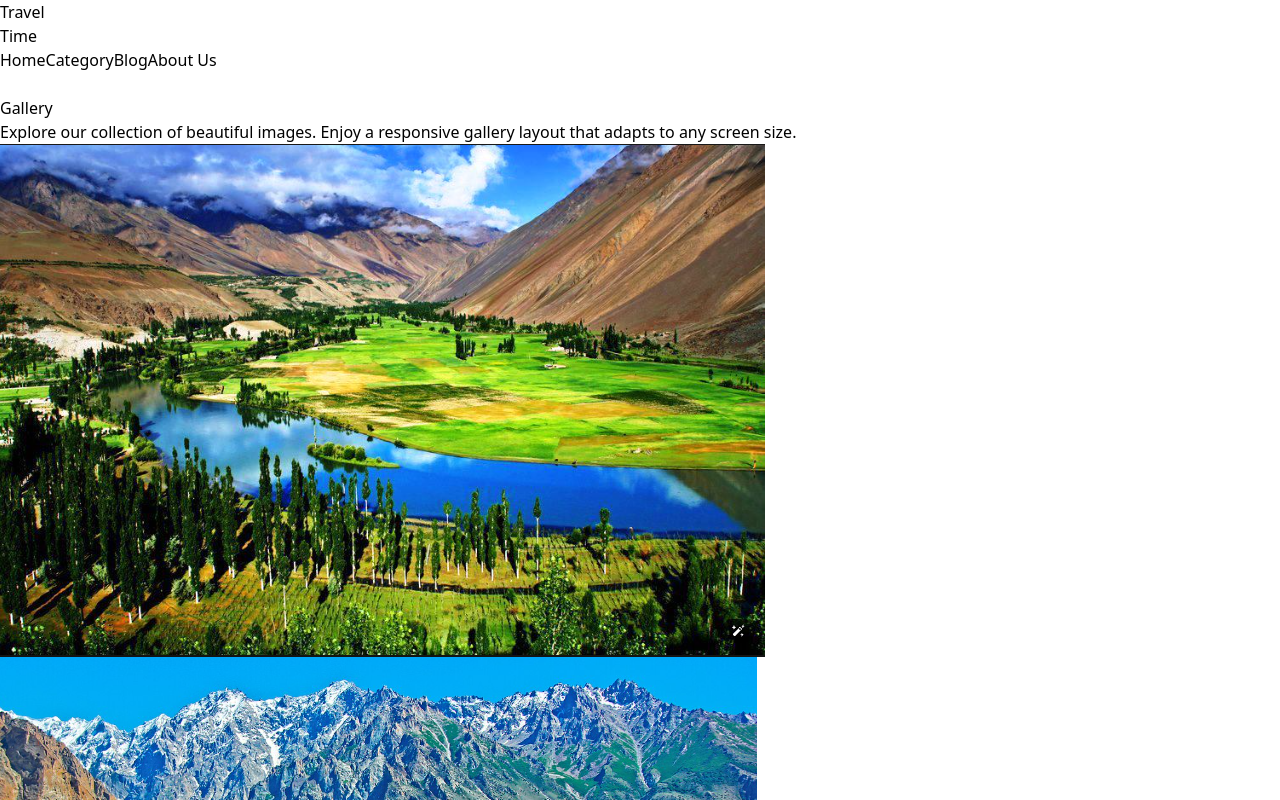
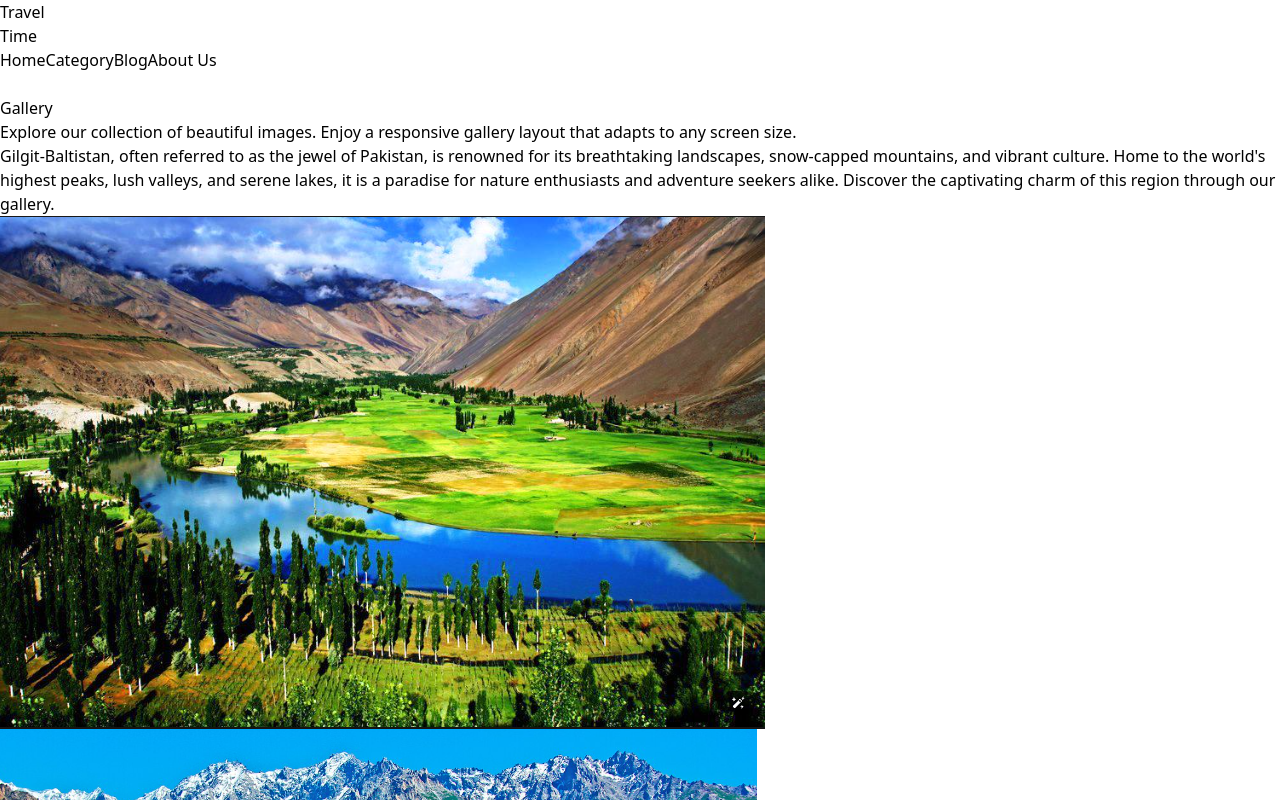
Before and after one commit to ILYAS1288/Travel-time, a React (Vite) app in the folder my-project/: page /view-all in a window 1280 px wide. Shown: the top 800 px of the page. Built offline with nearby package versions, Linux system fonts and the light colour scheme.

Commit message:
paragrah

```diff
--- a/my-project/src/pages/View.jsx
+++ b/my-project/src/pages/View.jsx
@@ -29,8 +29,11 @@ const View = () => {
   return (
     <div className="bg-gray-50 min-h-screen flex flex-col items-center py-10">
       <h1 className="text-4xl font-bold text-gray-700 mb-6">Gallery</h1>
+      <p className="text-lg text-gray-600 mb-4 text-center max-w-2xl">
+        Explore our collection of beautiful images. Enjoy a responsive gallery layout that adapts to any screen size.
+      </p>
       <p className="text-lg text-gray-600 mb-8 text-center max-w-2xl">
-        Explore our collection of beautiful images. Enjoy a responsive gallery layout that adapts to any screen size.
+        Gilgit-Baltistan, often referred to as the jewel of Pakistan, is renowned for its breathtaking landscapes, snow-capped mountains, and vibrant culture. Home to the world's highest peaks, lush valleys, and serene lakes, it is a paradise for nature enthusiasts and adventure seekers alike. Discover the captivating charm of this region through our gallery.
       </p>
       <div className="grid grid-cols-2 sm:grid-cols-3 md:grid-cols-4 lg:grid-cols-6 gap-4 w-full max-w-6xl px-4">
         {images.map((image, index) => (
```
